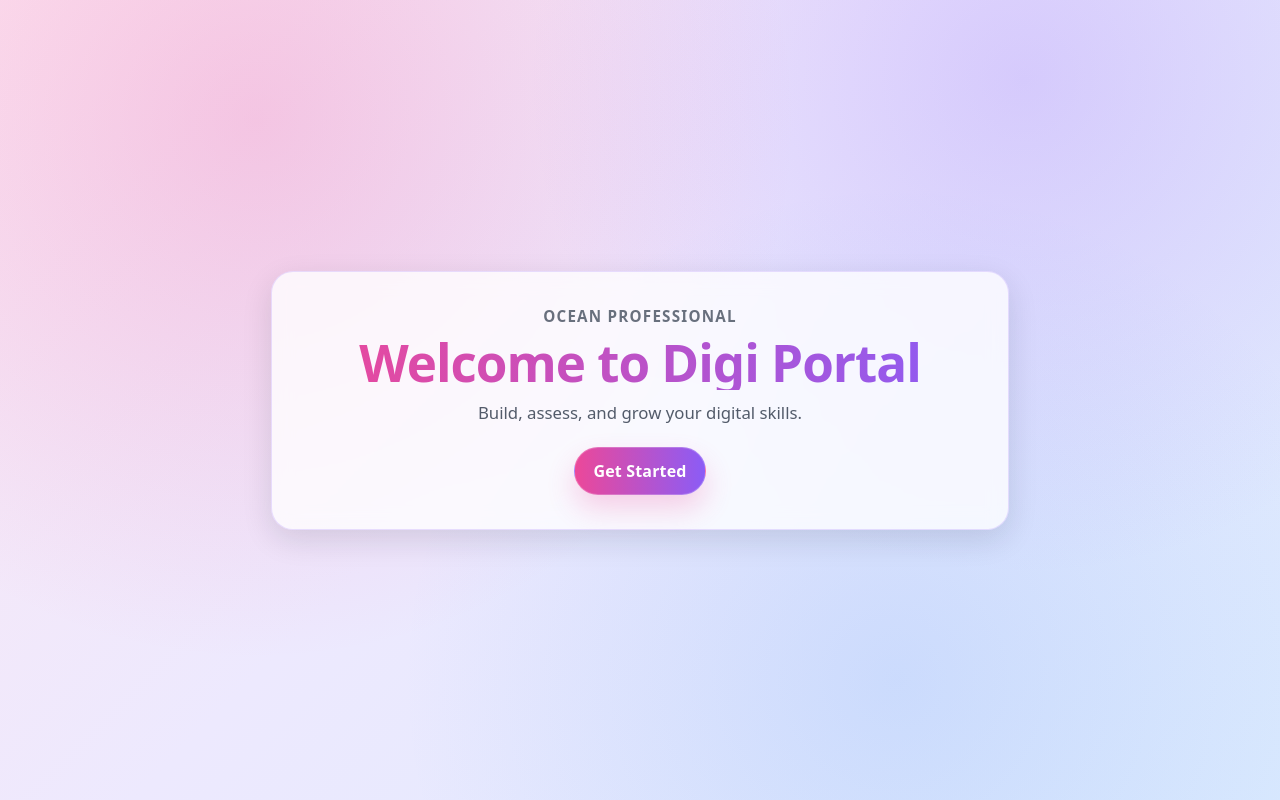
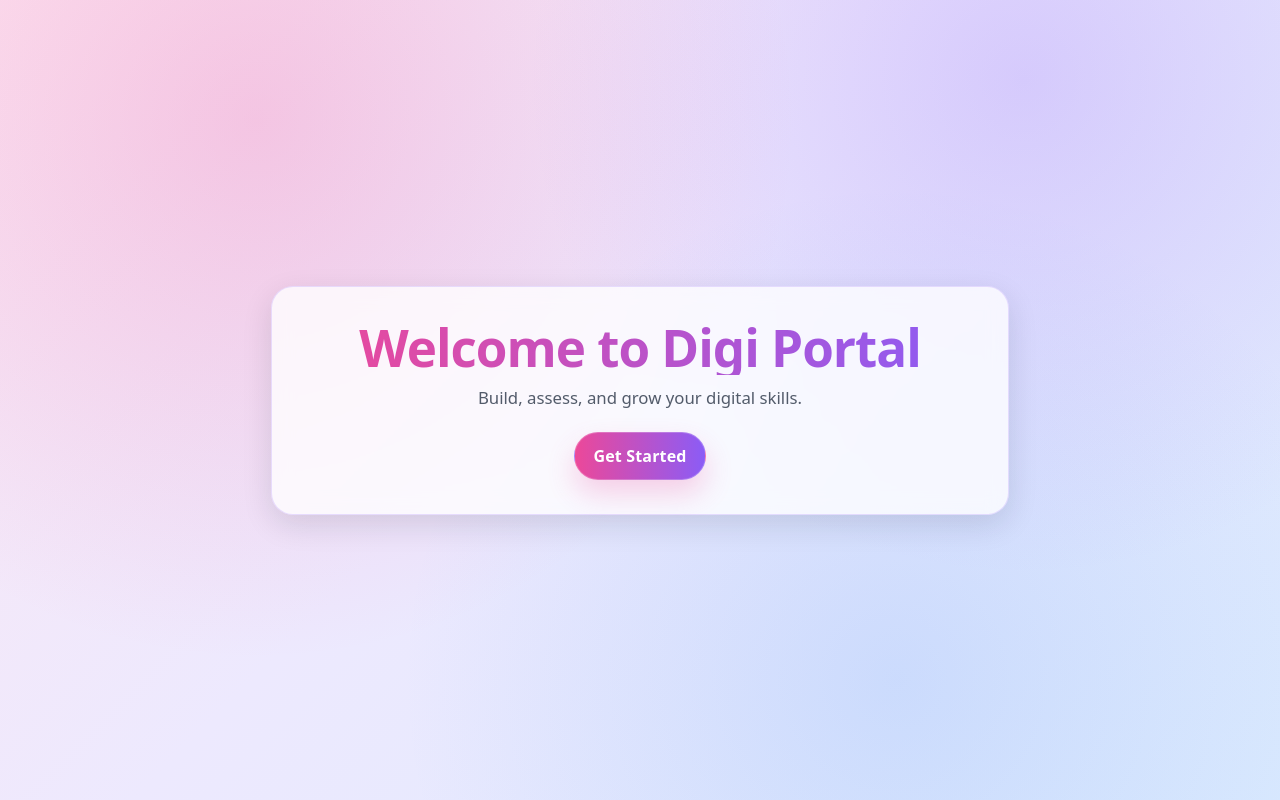
Before and after one commit to kavia-common/hello-world-web-app-7181-7192, a React (Create React App) app in the folder react_frontend/: page / in a window 1280 px wide. Built offline with nearby package versions, Linux system fonts and the light colour scheme; the HTML template or start-up script is replaced by a standard one.

Commit message:
Checkpoint 7 - cg3f8b1d76

```diff
--- a/react_frontend/src/App.js
+++ b/react_frontend/src/App.js
@@ -8,7 +8,6 @@ function App() {
     <div className="App">
       <main className="App-main" aria-label="Welcome page">
         <section className="HelloCard" aria-label="Welcome hero">
-          <p className="HelloEyebrow">Ocean Professional</p>
           <h1 className="HelloTitle">Welcome to Digi Portal</h1>
           <p className="HelloSubtitle">Build, assess, and grow your digital skills.</p>
 
```
Also changed, not shown: 2 other files (tests, documents, lock files or other folders).
